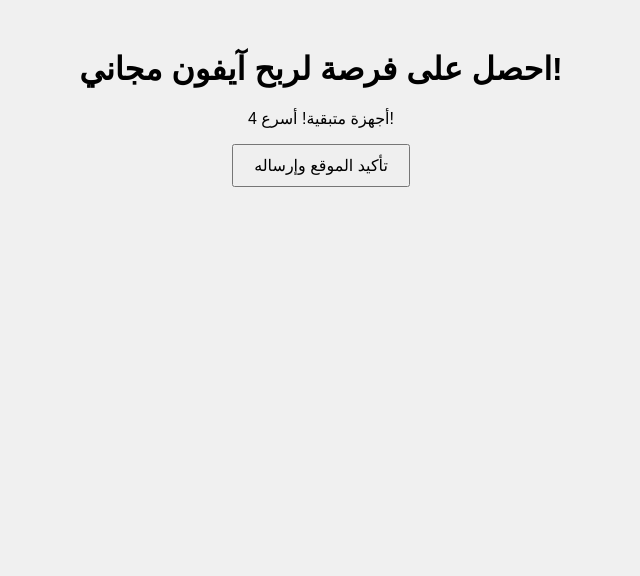
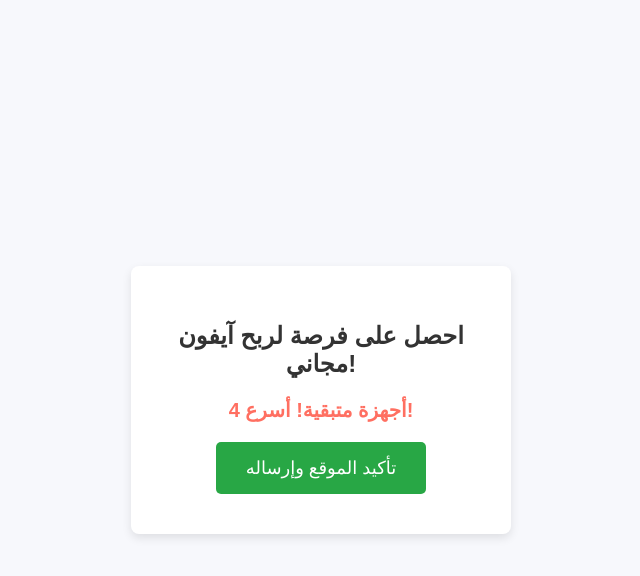
Before and after one commit to Virsx256/iPhone, a plain HTML site: page index.html in a window 1280 px wide. Shown: the whole page, without its empty margins (319-959 px from the left). Drawn offline with Linux system fonts and the light colour scheme.

Commit message:
Update style.css

```diff
--- a/style.css
+++ b/style.css
@@ -1,30 +1,72 @@
+/* إعدادات أساسية */
 body {
     font-family: Arial, sans-serif;
-    text-align: center;
-    background-color: #f0f0f0;
+    margin: 0;
+    padding: 0;
+    background-color: #f7f8fc;
+    display: flex;
+    justify-content: center;
+    align-items: center;
+    height: 100vh;
 }
 
+/* الحاوية الرئيسية */
 .container {
-    margin-top: 50px;
+    text-align: center;
+    background-color: #ffffff;
+    padding: 40px;
+    border-radius: 8px;
+    box-shadow: 0px 4px 10px rgba(0, 0, 0, 0.1);
+    width: 300px;
 }
 
-#confirm-btn {
-    padding: 10px 20px;
-    font-size: 16px;
-    cursor: pointer;
+/* العنوان */
+h1 {
+    color: #333;
+    font-size: 24px;
+    margin-bottom: 20px;
 }
 
+/* النص المعروض لعدد الأجهزة المتبقية */
+#remaining-count {
+    color: #ff6f61;
+    font-size: 20px;
+    font-weight: bold;
+    margin-bottom: 20px;
+}
+
+/* الزر */
+#confirm-btn {
+    background-color: #28a745;
+    color: white;
+    font-size: 18px;
+    padding: 15px 30px;
+    border: none;
+    border-radius: 5px;
+    cursor: pointer;
+    transition: background-color 0.3s ease;
+}
+
+#confirm-btn:hover {
+    background-color: #218838;
+}
+
+/* إشعارات وهمية */
 .fake-notification {
     position: fixed;
     bottom: 10px;
     right: 10px;
-    background-color: #fffae6;
-    padding: 10px;
-    border: 1px solid #ccc;
+    background-color: #fff3cd;
+    padding: 12px 18px;
+    border: 1px solid #ffeeba;
     border-radius: 5px;
+    box-shadow: 0px 4px 6px rgba(0, 0, 0, 0.1);
+    font-size: 14px;
+    font-weight: bold;
     animation: fadeInOut 5s forwards;
 }
 
+/* تأثيرات fade-in/out للإشعارات */
 @keyframes fadeInOut {
     0% { opacity: 0; }
     10% { opacity: 1; }
```
